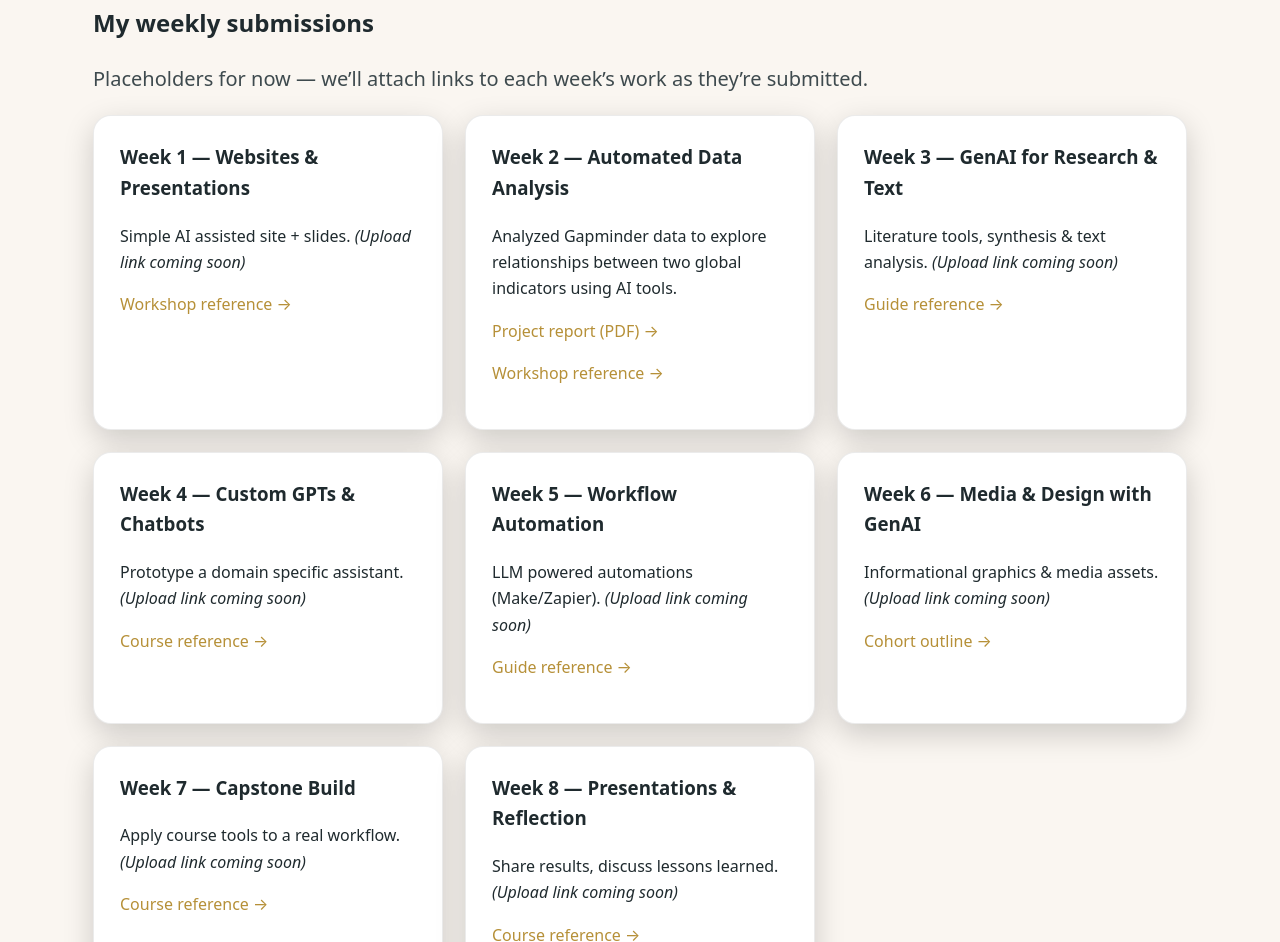
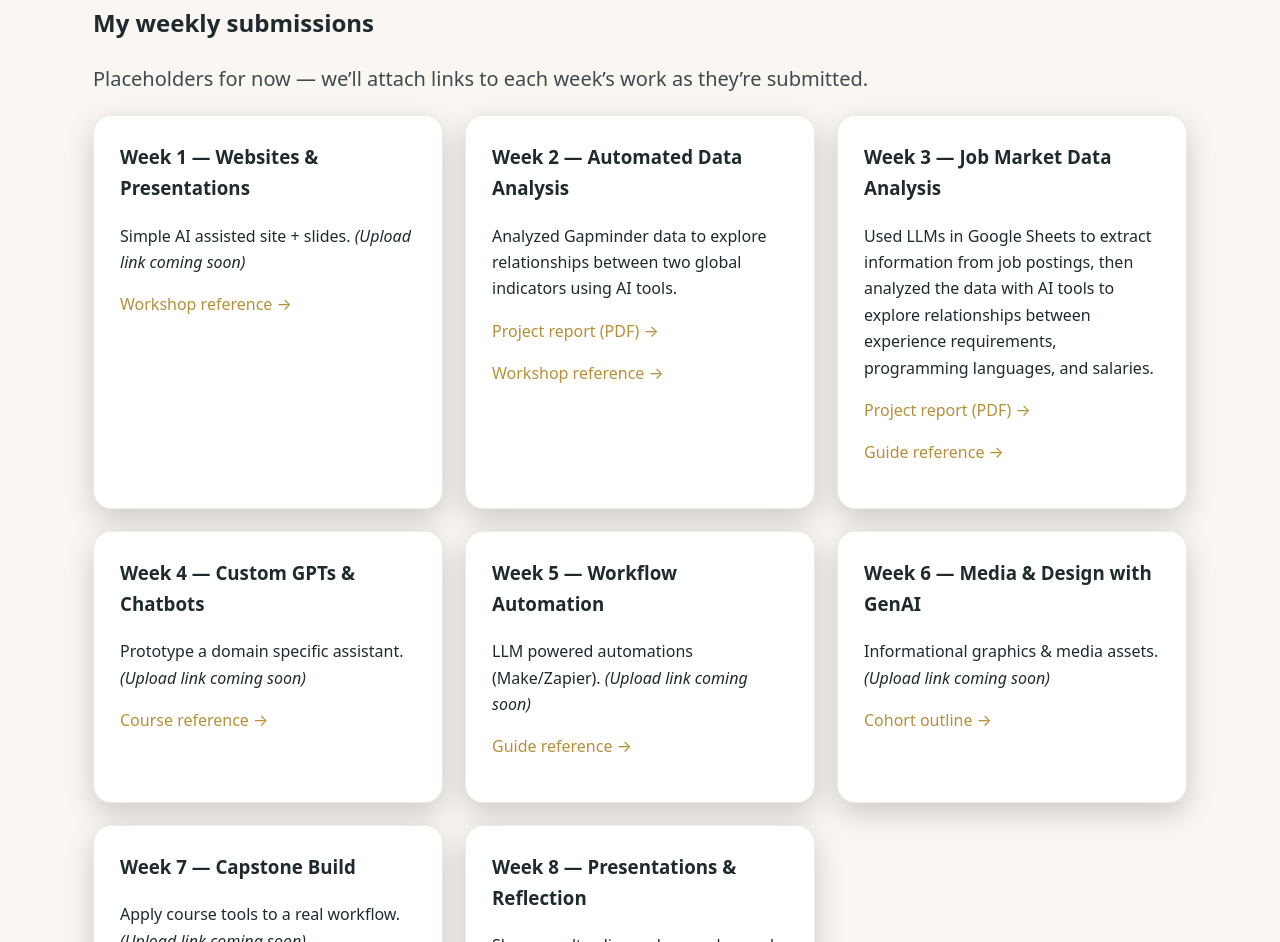
Before and after one commit to Florluciagf/graph-ai-portfolio-lucia, a plain HTML site: page index.html in a window 1280 px wide. Shown: the part 2328-3270 px from the top of the page. Drawn offline with Linux system fonts and the light colour scheme.

Commit message:
Update index.html

```diff
--- a/index.html
+++ b/index.html
@@ -308,7 +308,7 @@
           <p class="meta"><a href="https://thegraphcourses.org/courses/aiw-2025-q4/topics/workshop-1-your-ai%E2%80%91course-portfolio-website-aiw-2025-q4/" target="_blank" rel="noopener">Workshop reference →</a></p>
         </article>
 
-        <!-- ✅ UPDATED: Week 2 now includes your project report link -->
+        <!-- Week 2 -->
         <article class="card" data-reveal>
           <h3>Week 2 — Automated Data Analysis</h3>
           <p>
@@ -326,10 +326,22 @@
           </p>
         </article>
 
+        <!-- ✅ UPDATED: Week 3 now includes your Job Market report link -->
         <article class="card" data-reveal>
-          <h3>Week 3 — GenAI for Research &amp; Text</h3>
-          <p>Literature tools, synthesis &amp; text analysis. <em>(Upload link coming soon)</em></p>
-          <p class="meta"><a href="https://the-graph-courses.github.io/genai_software_compilation/" target="_blank" rel="noopener">Guide reference →</a></p>
+          <h3>Week 3 — Job Market Data Analysis</h3>
+          <p>
+            Used LLMs in Google Sheets to extract information from job postings, then analyzed the data with AI tools to explore relationships between experience requirements, programming languages, and salaries.
+          </p>
+          <p class="meta">
+            <a href="https://florluciagf.github.io/graph-ai-portfolio-lucia/Report%20jobs%20salaries.pdf" target="_blank" rel="noopener">
+              Project report (PDF) →
+            </a>
+          </p>
+          <p class="meta">
+            <a href="https://the-graph-courses.github.io/genai_software_compilation/" target="_blank" rel="noopener">
+              Guide reference →
+            </a>
+          </p>
         </article>
 
         <article class="card" data-reveal>
```
